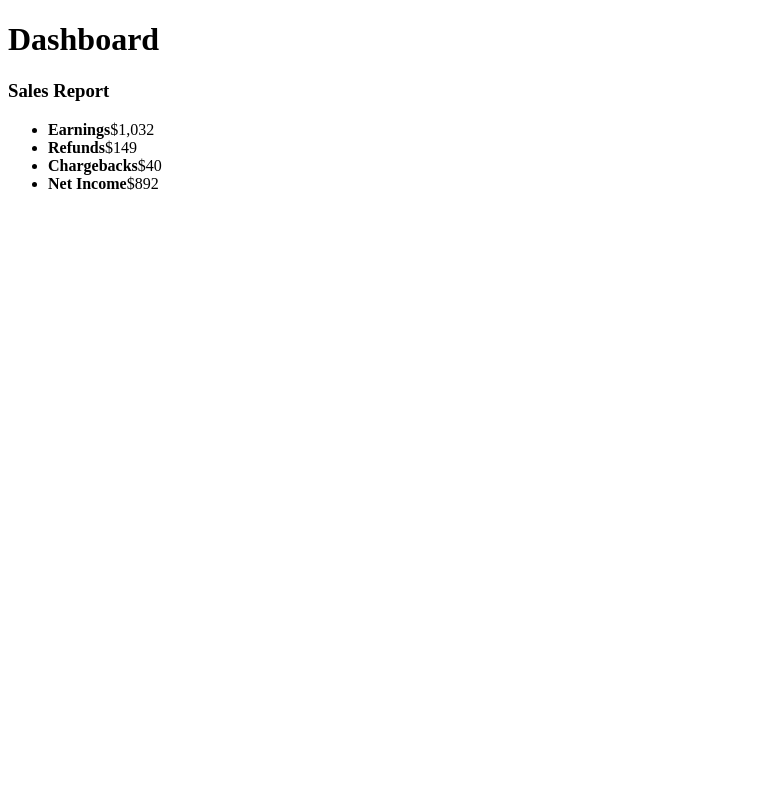
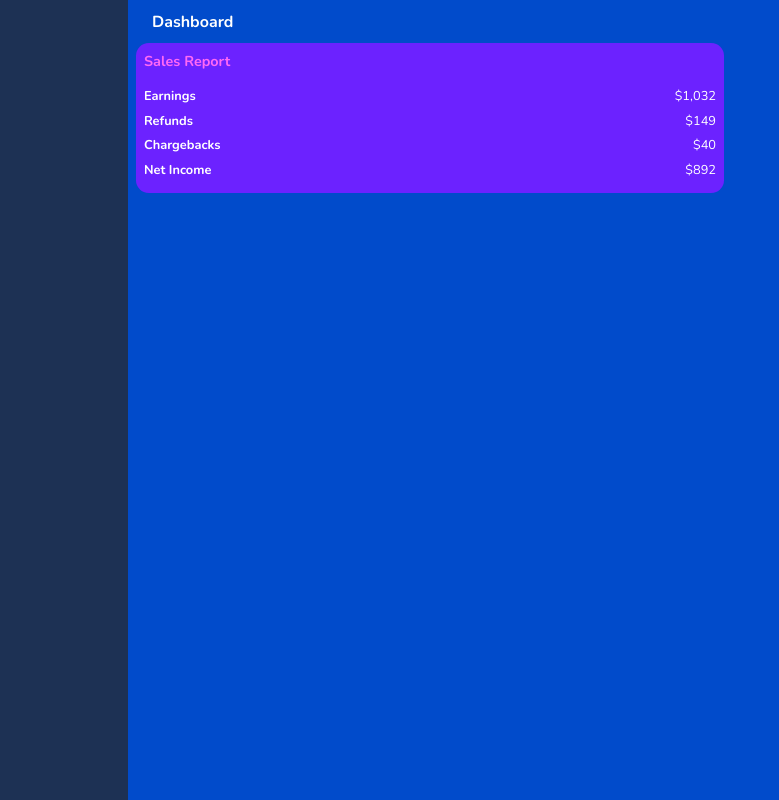
Before and after one commit to dylan042106/final_design_challenge, a plain HTML site: page index.html in a window 1280 px wide. Shown: the whole page, without its empty margins (0-779 px from the left). Drawn offline with nearby package versions, Linux system fonts and the light colour scheme.

Commit message:
Update index.html

```diff
--- a/index.html
+++ b/index.html
@@ -5,7 +5,7 @@
     <meta http-equiv="X-UA-Compatible" content="IE=edge" />
     <title>Page Title</title>
     <meta name="viewport" content="width=device-width, initial-scale=1" />
-    <link rel="stylesheet" href="unsolved_final_design_challenge.css" />
+    <link rel="stylesheet" href="unsolved_final_challenge.css" />
   </head>
   <body>
     <sidebar></sidebar>
```
